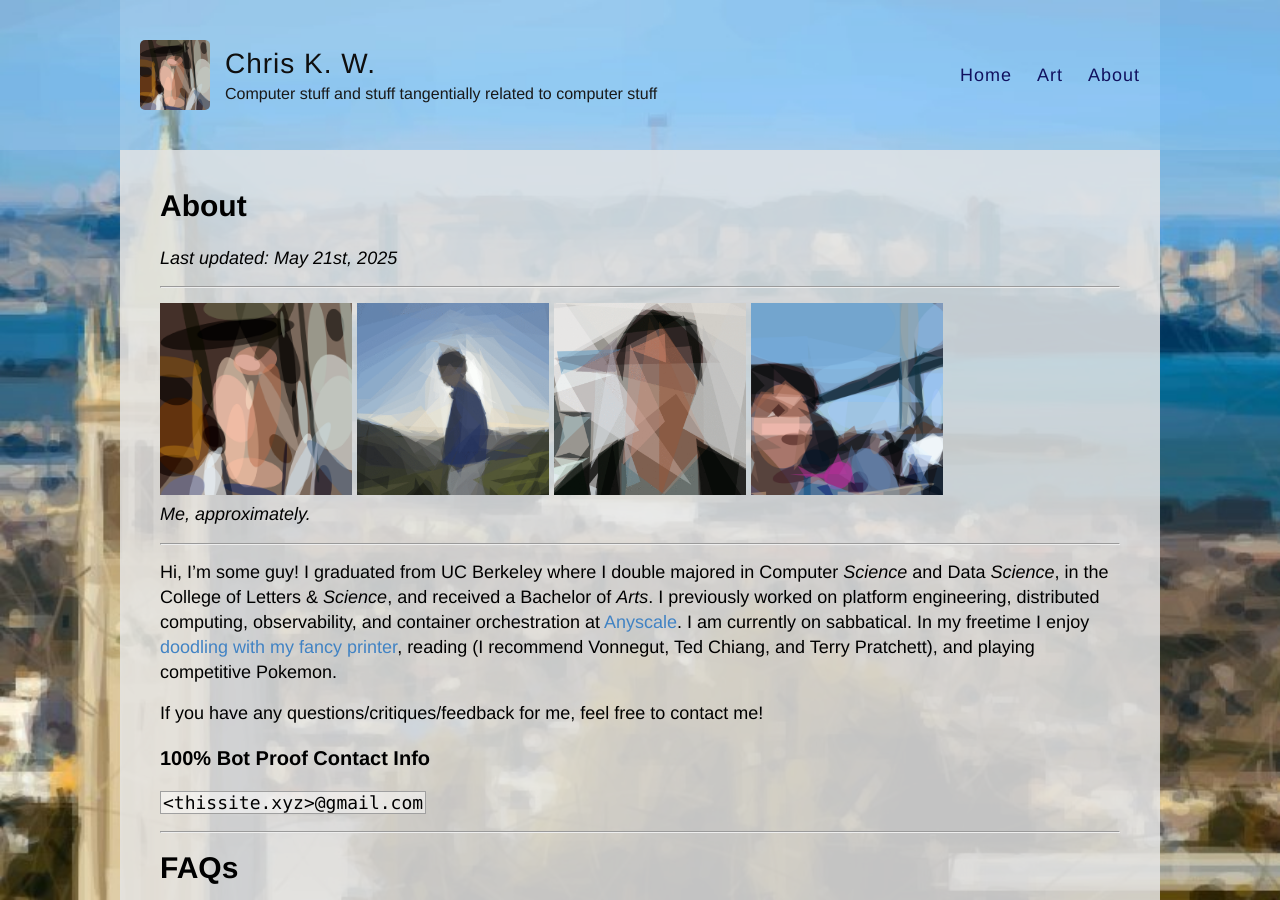
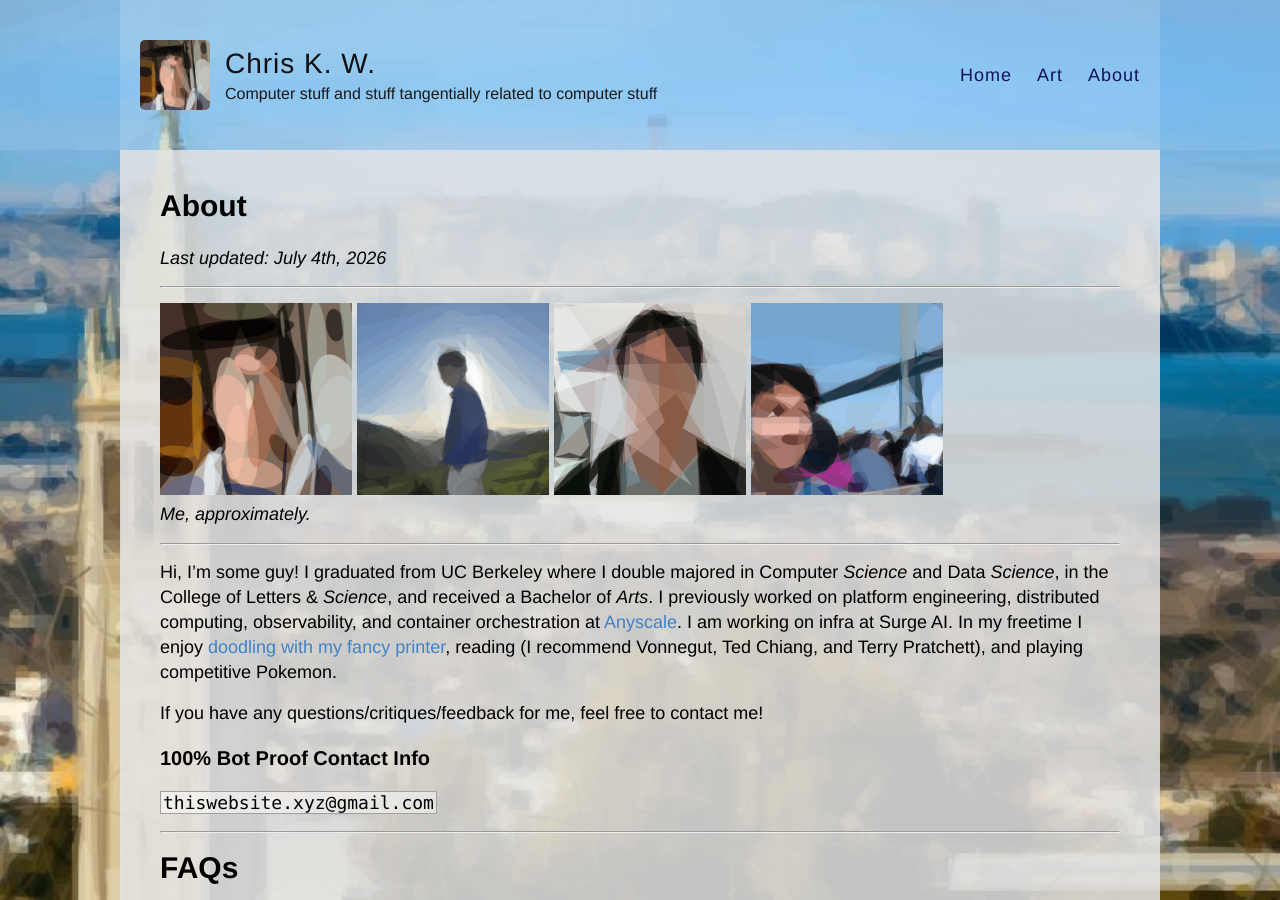
Before and after one commit to ckw017/ckw017.github.io, a Jekyll site: the page built from about.md, in a window 1280 px wide and 900 px high. Built offline with Jekyll 4.4.1, drawn with Linux system fonts in a browser that asks for light colours.

Commit message:
Update about

```diff
--- a/about.md
+++ b/about.md
@@ -4,7 +4,7 @@ title: About
 permalink: /about/
 ---
 
-*Last updated: May 21st, 2025*
+*Last updated: July 4th, 2026*
 
 ---
 
@@ -19,14 +19,14 @@ permalink: /about/
 Hi, I'm some guy! I graduated from UC Berkeley where I double majored in Computer *Science* and Data *Science*,
 in the College of Letters & *Science*, and received a Bachelor of *Arts*.
 I previously worked on platform engineering, distributed computing, observability, and container orchestration at [Anyscale](https://www.anyscale.com/).
-I am currently on sabbatical.
+I am working on infra at Surge AI.
 In my freetime I enjoy [doodling with my fancy printer](/art), reading (I recommend Vonnegut, Ted Chiang, and Terry Pratchett), and playing competitive Pokemon.
 
 If you have any questions/critiques/feedback for me, feel free to contact me!
 
 ### 100% Bot Proof Contact Info
 
-`<thissite.xyz>@gmail.com`
+`thiswebsite.xyz@gmail.com`
 
 ---
 # FAQs
```
